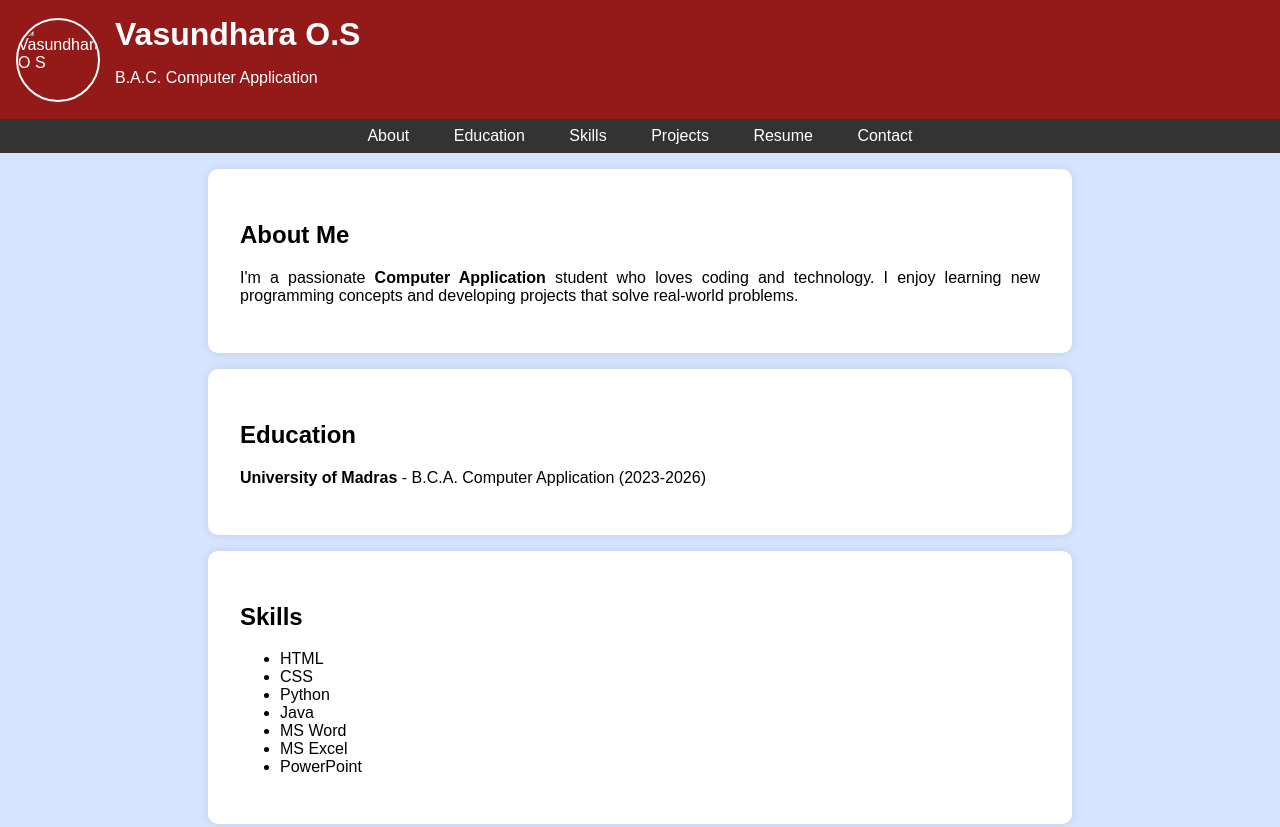
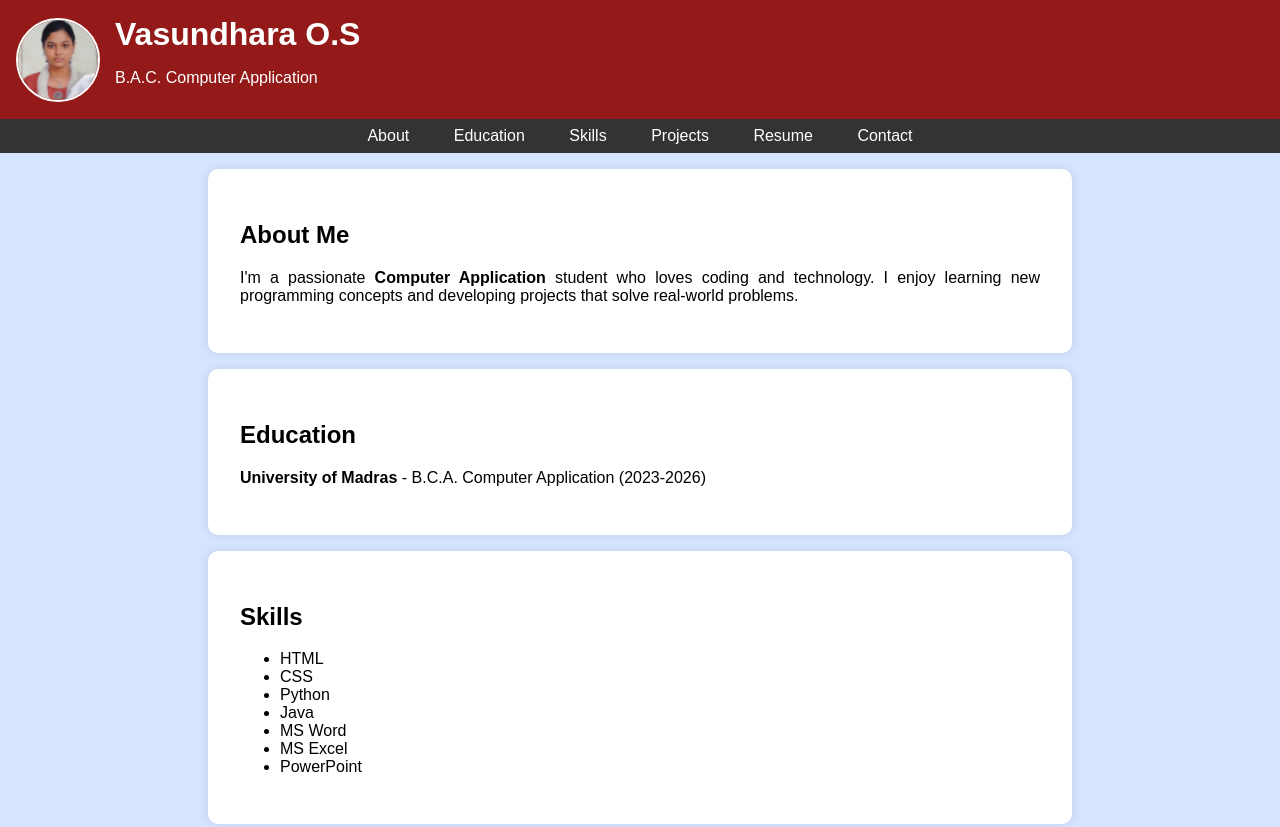
Before and after one commit to Vasu1505ndhara/digital-portfolio, a plain HTML site: page index.html in a window 1280 px wide. Shown: the top 827 px of the page. Drawn offline with Linux system fonts and the light colour scheme.

Commit message:
index.html

```diff
--- a/index.html
+++ b/index.html
@@ -96,7 +96,7 @@
 
     <header>
         <!-- Profile picture inside header, left-aligned near name -->
-        <img src="/storage/emulated/0/DCIM/Screenshots/IMG_20250320_162919.jpg"alt="Vasundhara O S" class="profile-picture">
+        <img src="passport photo.jpg" class="profile-picture">
         <div class="header-content">
             <h1>Vasundhara O.S</h1>
             <p>B.A.C. Computer Application</p>
```
